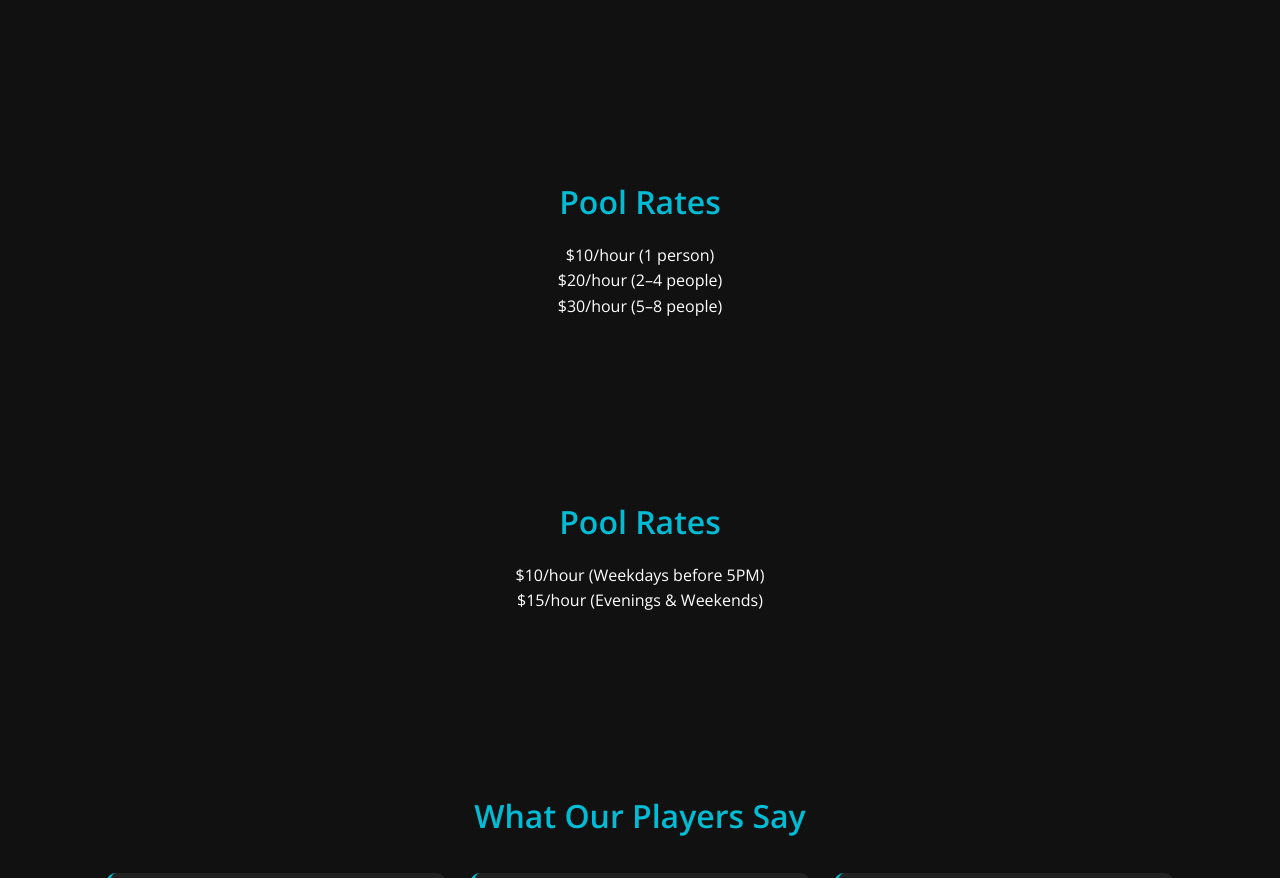
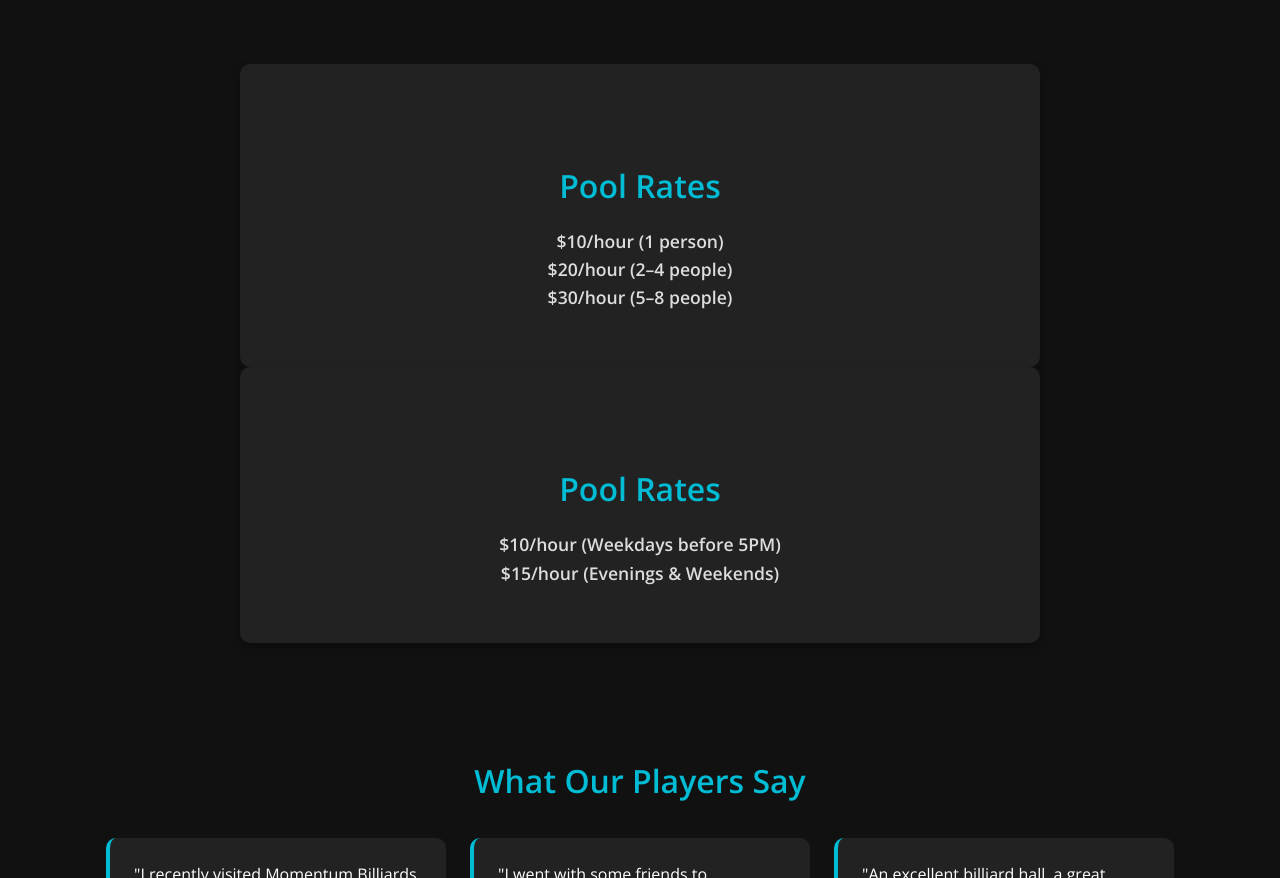
Before and after one commit to Shaun-B-Kassa/momentum-billiards, a website: page index.html in a window 1280 px wide. Shown: the part 1116-1994 px from the top of the page. Drawn offline with nearby package versions, Linux system fonts and the light colour scheme.

Commit message:
Added styling for Rates section

```diff
--- a/styles.css
+++ b/styles.css
@@ -332,3 +332,28 @@ footer {
   margin: 0 0.5rem;
   color: #00bcd4;
 }
+
+/* Rates Section */
+#rates {
+  background: #222; /* Darker background for contrast */
+  padding: 3rem;
+  border-radius: 10px;
+  max-width: 800px;
+  margin: auto;
+  text-align: center;
+  box-shadow: 0px 4px 10px rgba(0, 0, 0, 0.3);
+}
+
+#rates h2 {
+  font-size: 2rem;
+  color: #00bcd4;
+  margin-bottom: 1rem;
+}
+
+#rates p {
+  font-size: 1.1rem;
+  font-weight: bold;
+  color: #ddd;
+  line-height: 1.6;
+  margin-bottom: 0.5rem;
+}
```
